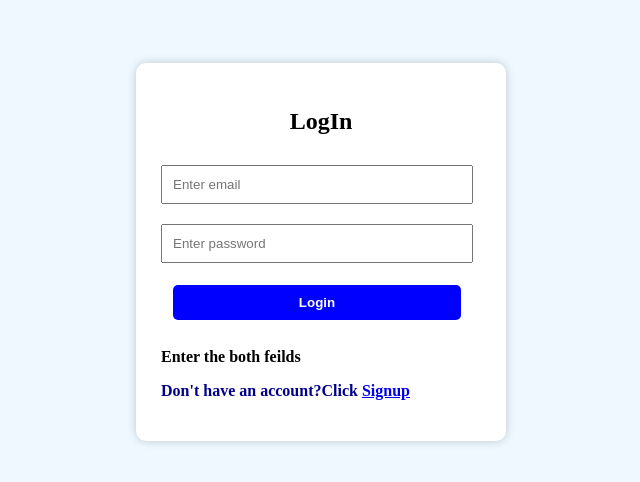
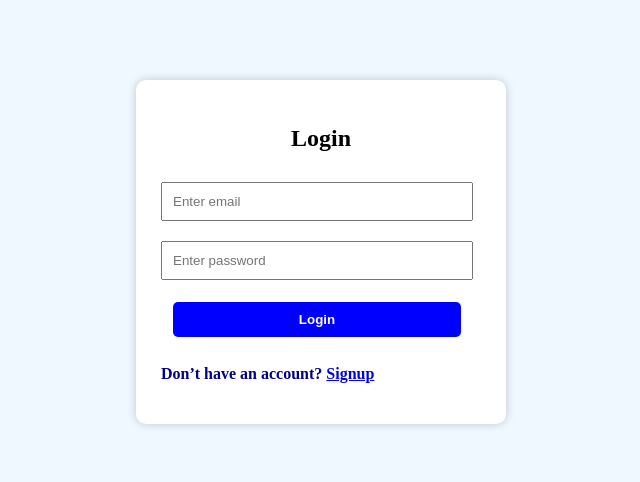
Before and after one commit to simran05209891/vapt-vapt-ui, a React (Vite) app: page /login in a window 1280 px wide. Shown: the part 148-630 px from the top of the page, without its empty margins (319-959 px from the left). Built offline with nearby package versions, Linux system fonts and the light colour scheme.

Commit message:
Fix login flow with JWT & reCAPTCHA + build success

```diff
--- a/index.html
+++ b/index.html
@@ -1,11 +1,19 @@
-<!doctype html>
+<!DOCTYPE html>
 <html lang="en">
   <head>
     <meta charset="UTF-8" />
     <link rel="icon" type="image/svg+xml" href="/vite.svg" />
     <meta name="viewport" content="width=device-width, initial-scale=1.0" />
-    <title>basic</title>
+    <title>VAPT Secure Login</title>
+
+    <!-- ✅ Google reCAPTCHA -->
+    <script
+      src="https://www.google.com/recaptcha/api.js"
+      async
+      defer
+    ></script>
   </head>
+
   <body>
     <div id="root"></div>
     <script type="module" src="/src/main.jsx"></script>
--- a/src/pages/Login.jsx
+++ b/src/pages/Login.jsx
@@ -1,92 +1,105 @@
 import { useState } from "react";
-import { Link } from "react-router-dom";
+import { Link, useNavigate } from "react-router-dom";
 import "./Login.css";
-import Loader from "./Loader";
-import { useNavigate } from "react-router-dom";
 
 function Login() {
-
   const [email, setEmail] = useState("");
   const [password, setPassword] = useState("");
-    const [msg, setMsg] = useState("Enter the both feilds");
+  const [msg, setMsg] = useState("");
   const [color, setColor] = useState("black");
   const [loading, setLoading] = useState(false);
+
   const navigate = useNavigate();
 
-
-    const handleLogin = (e) => {
-
+  const handleLogin = async (e) => {
     e.preventDefault();
 
-
-        if (email === "") {
-
-            setMsg("please enter email");
+    if (!email || !password) {
+      setMsg("Email and password required");
       setColor("red");
       return;
     }
 
+    setLoading(true);
+    setMsg("Checking credentials...");
+    setColor("black");
 
-        if(!email.includes("@") || !email.includes(".")) {
+    try {
+      let captchaToken = "";
+      if (window.grecaptcha) {
+        captchaToken = window.grecaptcha.getResponse();
+        if (!captchaToken) {
+          setMsg("Please verify captcha");
+          setColor("red");
+          setLoading(false);
+          return;
+        }
+      }
 
-            setMsg("Please enter valid email");
+      const response = await fetch("http://20.197.47.46/api/login", {
+        method: "POST",
+        headers: {
+          "Content-Type": "application/json",
+        },
+        body: JSON.stringify({
+          email,
+          password,
+          captcha: captchaToken,
+        }),
+      });
+
+      const data = await response.json();
+
+      if (!response.ok) {
+        setMsg(data.error || "Invalid credentials");
         setColor("red");
+        setLoading(false);
         return;
       }
 
-        if (password === "") {
-
-            setMsg("Please enter password");
-            setColor("red");
-            return;
-        }
-
-        if (password.length<8) {
-
-            setMsg("Password must be at least 8 characters");
-            setColor("red");
-            return;
-        }
-
-        setMsg("Login successful ✅ ");
+      localStorage.setItem("token", data.token);
+      setMsg("Login successful");
       setColor("green");
 
-         setLoading(true);
-
-
-        setTimeout(() => {
-
-            navigate("/employees");
-           },3000);
-
+      setTimeout(() => navigate("/employees"), 1000);
+    } catch (err) {
+      setMsg("Server not reachable");
+      setColor("red");
+    } finally {
+      setLoading(false);
+    }
   };
 
+  return (
+    <div className="login-container">
+      <form className="login-form" onSubmit={handleLogin}>
+        <h2>Login</h2>
 
-    return (
+        <input
+          type="email"
+          value={email}
+          placeholder="Enter email"
+          onChange={(e) => setEmail(e.target.value)}
+        />
 
-        <div className = "login-container">
+        <input
+          type="password"
+          value={password}
+          placeholder="Enter password"
+          onChange={(e) => setPassword(e.target.value)}
+        />
 
-            <form className="login-form">
+        <button type="submit" disabled={loading}>
+          {loading ? "Please wait..." : "Login"}
+        </button>
 
-                <h2>LogIn</h2>
+        <p style={{ color }}>{msg}</p>
 
-                <input type="email" placeholder="Enter email" value={email} onChange={(e) => setEmail(e.target.value)} />
-                <input type="password" placeholder="Enter password" value={password} onChange={(e) => setPassword(e.target.value)} />
-
-                {loading ? <Loader /> : <button type="button" onClick={handleLogin}>Login</button>}
-
-                <p className="msg" style={{ color }}>{msg}</p>
-
-                <p className="lastpara">
-                    Don't have an account?Click <Link to="/"> Signup</Link>
+        <p>
+          Don’t have an account? <Link to="/">Signup</Link>
         </p>
-
-
       </form>
-
-
     </div>
-
   );
 }
 
```
Also changed, not shown: 2 other files (tests, documents, lock files or other folders). Lines whose indentation alone changed are shown as unchanged.
